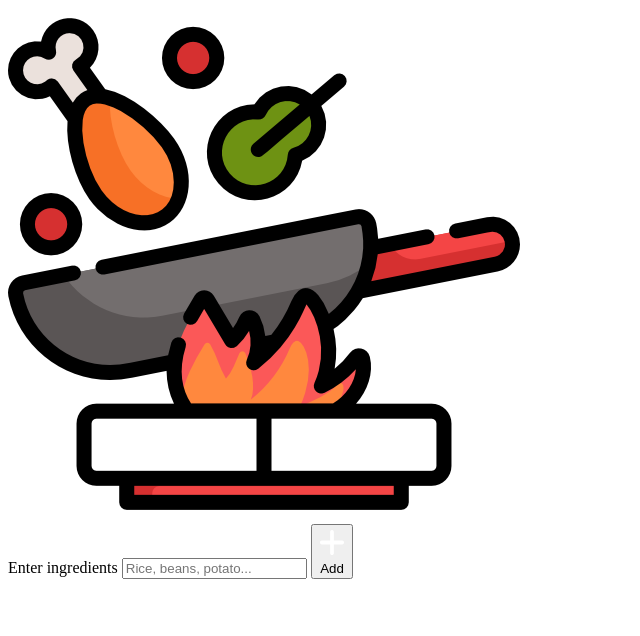
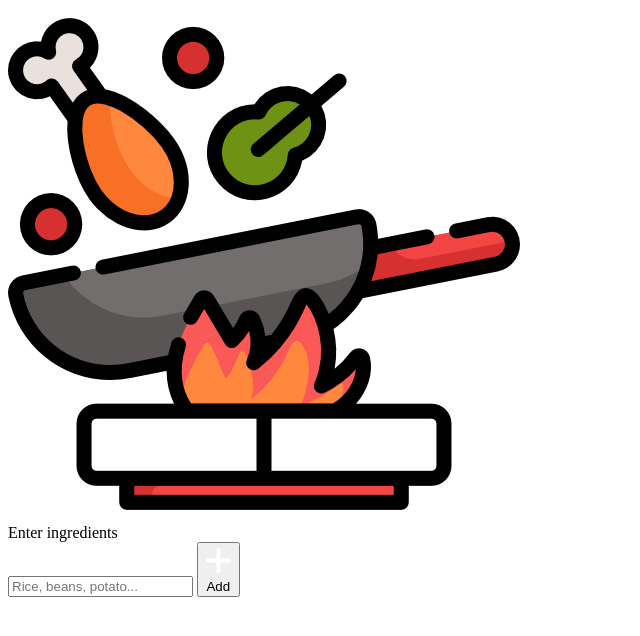
Before and after one commit to gabrielayresdev/WhatCanICook, a website built with Vite: page index.html in a window 1280 px wide. Shown: the whole page, without its empty margins (0-640 px from the left). Built offline with nearby package versions, Linux system fonts and the light colour scheme.

Commit message:
Feat: Adicionar ingredientes ao apertar enter

```diff
--- a/index.html
+++ b/index.html
@@ -25,11 +25,13 @@
           </div>
           <label for="input" class="title">Enter ingredients</label>
         </span>
-        <input id="input" type="text" placeholder="Rice, beans, potato..." />
-        <button class="addBtn" id="addBtn">
-          <img src="./assets/plus-solid.svg" alt="" />
-          Add
-        </button>
+        <form>
+          <input id="input" type="text" placeholder="Rice, beans, potato..." />
+          <button class="addBtn" id="addBtn">
+            <img src="./assets/plus-solid.svg" alt="" />
+            Add
+          </button>
+        </form>
         <div class="list"></div>
       </div>
     </main>
--- a/styles/sidemenu.scss
+++ b/styles/sidemenu.scss
@@ -30,6 +30,10 @@
       box-shadow: -10px 10px 10px -3px rgba(0, 0, 0, 0.1);
     }
   }
+
+  form {
+    display: flex;
+    flex-direction: column;
 
     #input {
       width: 100%;
@@ -66,6 +70,7 @@
 
       align-self: flex-end;
     }
+  }
 
   .list {
     display: flex;
```
Lines whose indentation alone changed are shown as unchanged.
